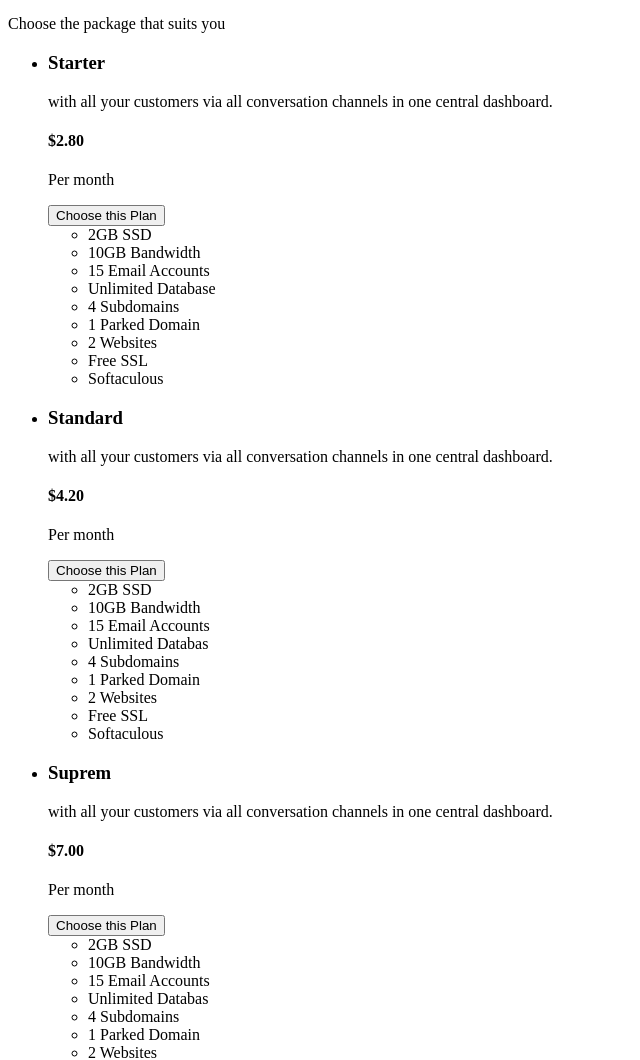
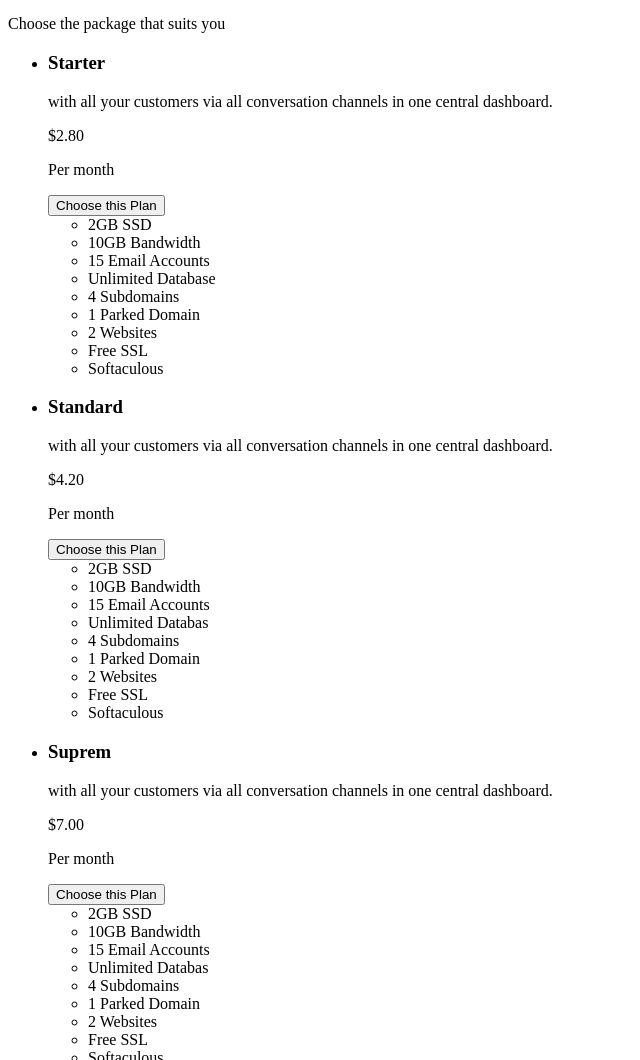
Before and after one commit to practicifioner/HW-2, a plain HTML site: page index.html in a window 1280 px wide. Shown: the part 2520-3580 px from the top of the page, without its empty margins (0-640 px from the left). Drawn offline with Linux system fonts and the light colour scheme.

Commit message:
update index.html

```diff
--- a/index.html
+++ b/index.html
@@ -110,7 +110,7 @@
                 <li>
                     <h3>Starter</h3>
                     <p>with all your customers via all conversation channels in one central dashboard.</p>
-                    <h4>$2.80</h4>
+                    <p>$2.80</p>
                     <p>Per month</p>
                     <button>Choose this Plan</button>
                     <ul>
@@ -128,7 +128,7 @@
                 <li>
                     <h3>Standard</h3>
                     <p>with all your customers via all conversation channels in one central dashboard.</p>
-                    <h4>$4.20</h4>
+                    <p>$4.20</p>
                     <p>Per month</p>
                     <button>Choose this Plan</button>
                     <ul>
@@ -146,7 +146,7 @@
                 <li>
                     <h3>Suprem</h3>
                     <p>with all your customers via all conversation channels in one central dashboard.</p>
-                    <h4>$7.00</h4>
+                    <p>$7.00</p>
                     <p>Per month</p>
                     <button>Choose this Plan</button>
                     <ul>
```
